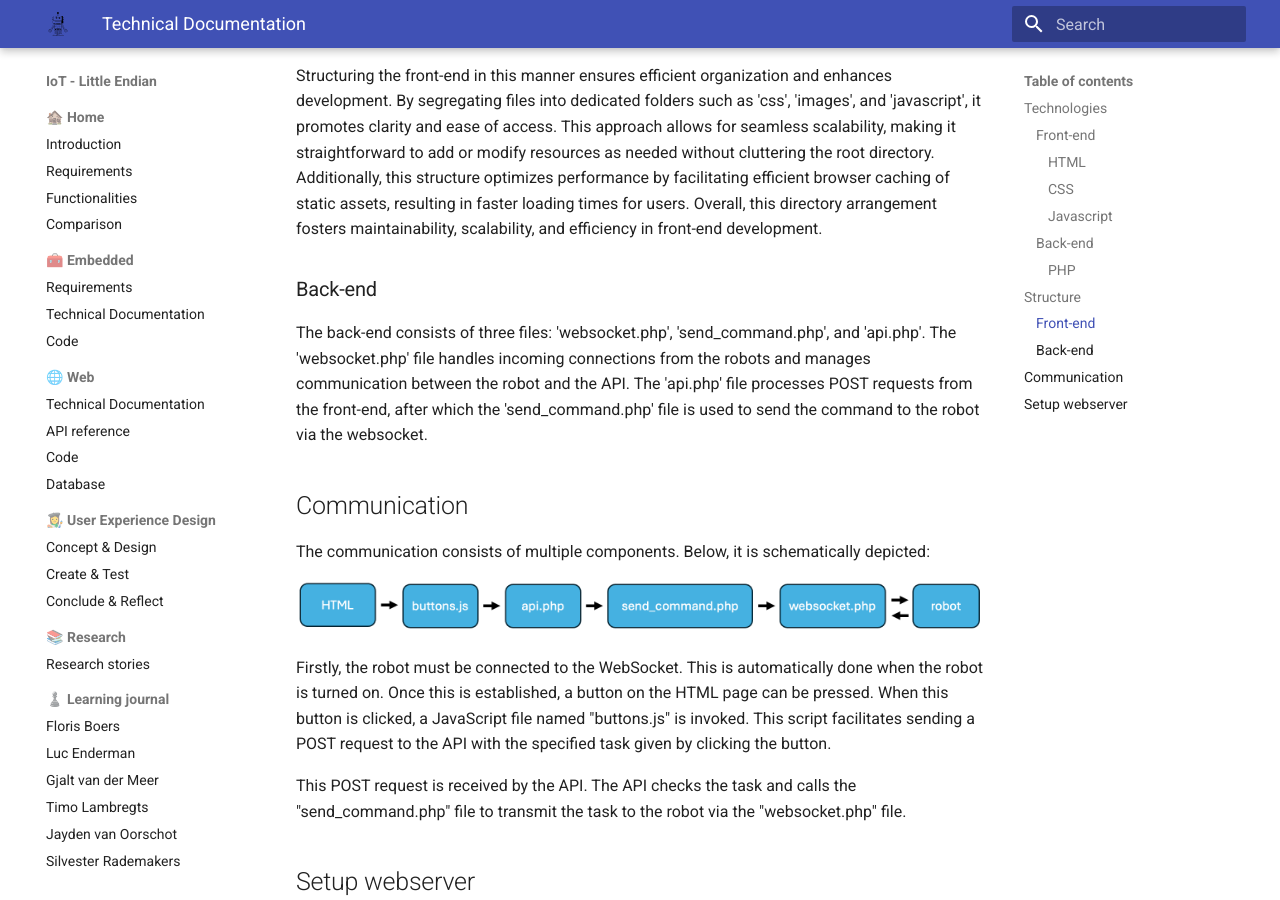
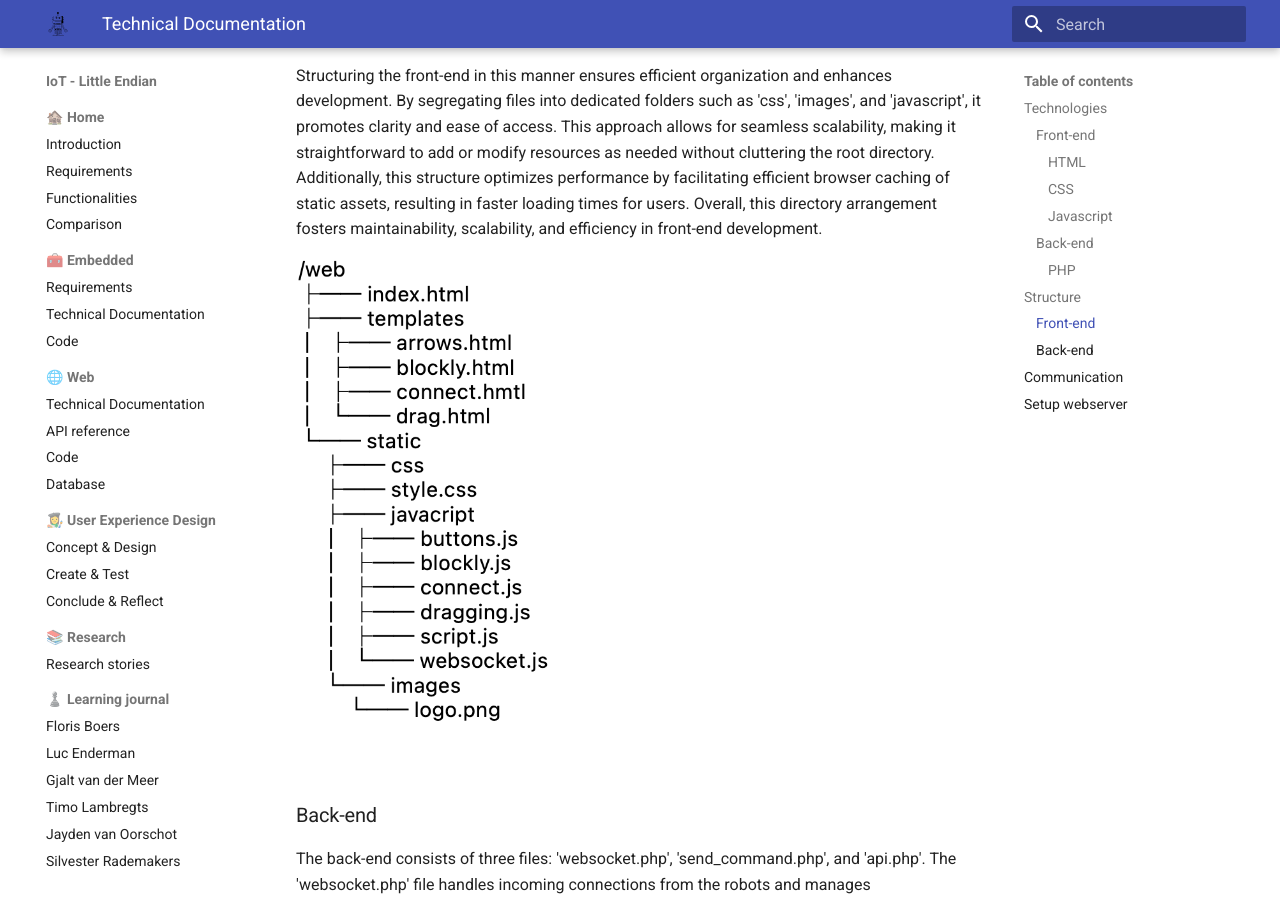
Before and after one commit to VioletHarmon2002/MyFirstRobot, an MkDocs documentation site: the page built from docs/web/technical_documentation.md, in a window 1280 px wide and 900 px high, scrolled down 1443 px. Built offline with MkDocs 1.6.1 and Material for MkDocs 9.7.7, drawn with Linux system fonts in a browser that asks for light colours.

Commit message:
updated technical documentation

```diff
--- a/docs/web/technical_documentation.md
+++ b/docs/web/technical_documentation.md
@@ -24,6 +24,9 @@ We utilized PHP to establish a REST API, facilitating communication between the
 The front-end consists of the 'index.html' file, a 'templates' folder, and a 'static' folder. In the 'templates' folder, you will find the various HTML pages used for the website. Inside the 'static' folder, there are three subfolders: 'css', 'images', and 'javascript'. The 'css' folder contains the 'style.css' file, which is responsible for the styling of the HTML files. The 'images' folder contains the 'logo.png' image, used for displaying the HvA logo. Lastly, the 'javascript' folder contains six JavaScript files: 'buttons.js' for communication with the API, 'blocky.js', 'connect.js', 'draggin.js', 'script.js', and 'websocket.js'.
 
 Structuring the front-end in this manner ensures efficient organization and enhances development. By segregating files into dedicated folders such as 'css', 'images', and 'javascript', it promotes clarity and ease of access. This approach allows for seamless scalability, making it straightforward to add or modify resources as needed without cluttering the root directory. Additionally, this structure optimizes performance by facilitating efficient browser caching of static assets, resulting in faster loading times for users. Overall, this directory arrangement fosters maintainability, scalability, and efficiency in front-end development.
+
+![directory_tree](images/tree.png)
+
 
 ### Back-end
 The back-end consists of three files: 'websocket.php', 'send_command.php', and 'api.php'. The 'websocket.php' file handles incoming connections from the robots and manages communication between the robot and the API. The 'api.php' file processes POST requests from the front-end, after which the 'send_command.php' file is used to send the command to the robot via the websocket.
```
Also changed, not shown: docs/web/images/tree.png (added).
